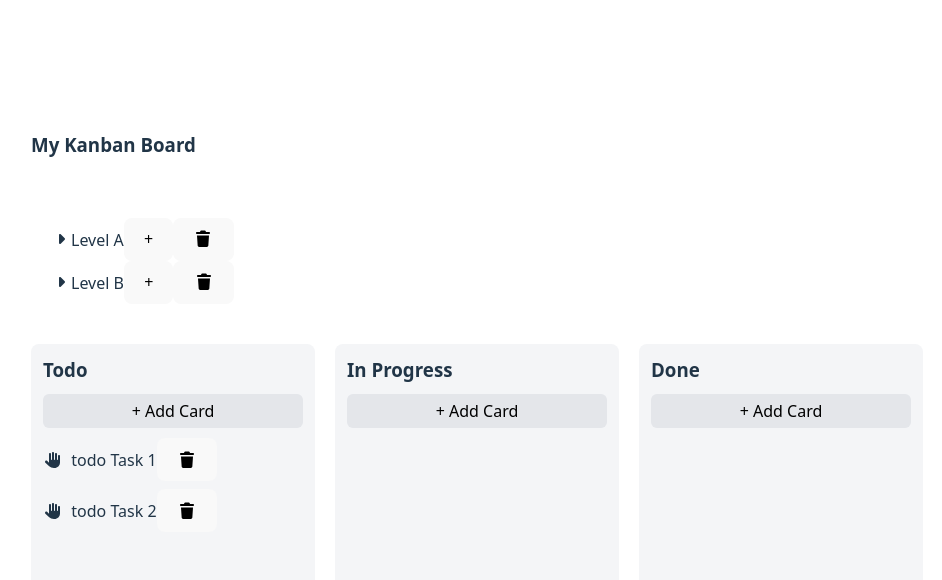
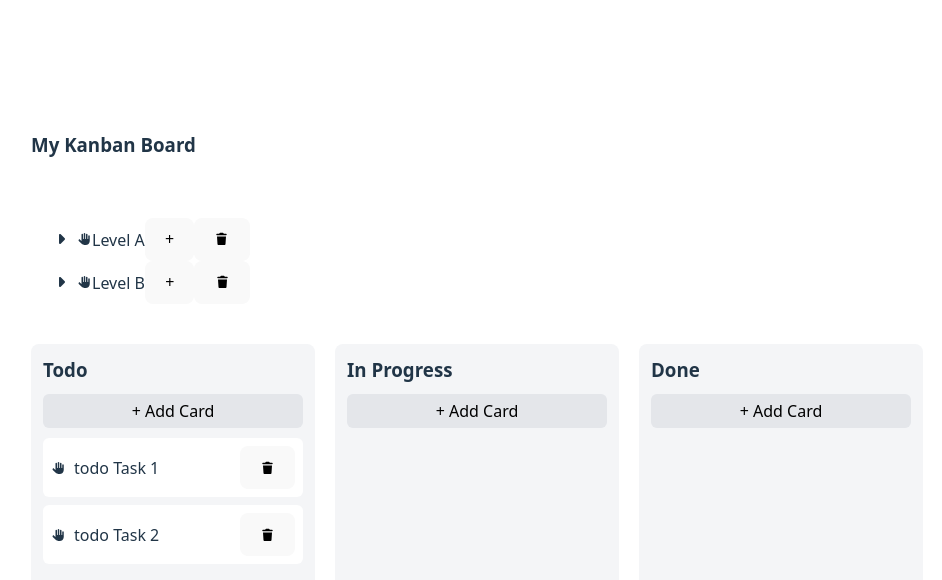
Before and after one commit to shravani0011/frontend-test, a React (Vite) app: page / in a window 1280 px wide. Shown: the top 580 px of the page, without its empty margins (9-951 px from the left). Built offline with nearby package versions, Linux system fonts and the light colour scheme.

Commit message:
Missed code

```diff
--- a/src/components/kanban/Card.tsx
+++ b/src/components/kanban/Card.tsx
@@ -3,33 +3,80 @@ import { useDraggable } from "@dnd-kit/core";
 import { CSS } from "@dnd-kit/utilities";
 import { FontAwesomeIcon } from '@fortawesome/react-fontawesome';
 import { faHand, faTrash } from '@fortawesome/free-solid-svg-icons';
+import { useState } from "react";
 
 type Props = {
     card: CardType;
     columnId: string;
     deleteCard: (cardId: string) => void;
+    updateCardTitle: (cardId: string, newTitle: string) => void;
 };
 
-const Card = ({ card, columnId, deleteCard }: Props) => {
+const Card = ({ card, columnId, deleteCard, updateCardTitle }: Props) => {
     const { attributes, listeners, setNodeRef, transform } = useDraggable({
         id: card.id,
         data: {
             type: "card",
             columnId: columnId,
         },
-    })
+    });
+
+    const [editing, setEditing] = useState(false);
+    const [title, setTitle] = useState(card.title);
 
     const style = {
         transform: CSS.Translate.toString(transform),
         cursor: "grab",
+        display: "flex",
+        alignItems: "center",
+        gap: 8,
+        background: "white",
+        padding: 8,
+        borderRadius: 6,
     };
+
     return (
-        <div ref={setNodeRef} style={{ ...style }}>
-            <span {...listeners} {...attributes}> <FontAwesomeIcon icon={faHand} /></span>&nbsp;&nbsp;
+        <div ref={setNodeRef} style={style}>
+            {/* Drag Handle */}
+            <span {...listeners} {...attributes}>
+                <FontAwesomeIcon icon={faHand} size="xs"/>
+            </span>
 
-            <span>{card.title}</span>
+            {/* Editable Title */}
+            {editing ? (
+                <input
+                    value={title}
+                    autoFocus
+                    onChange={(e) => setTitle(e.target.value)}
+                    onBlur={() => {
+                        updateCardTitle(card.id, title);
+                        setEditing(false);
+                    }}
+                    onKeyDown={(e) => {
+                        if (e.key === "Enter") {
+                            updateCardTitle(card.id, title);
+                            setEditing(false);
+                        }
+                    }}
+                    style={{
+                        flex: 1,
+                        border: "none",
+                        outline: "none",
+                    }}
+                />
+            ) : (
+                <span
+                    style={{ flex: 1 }}
+                    onDoubleClick={() => setEditing(true)}
+                >
+                    {card.title}
+                </span>
+            )}
 
-            <button onClick={() => deleteCard(card.id)}><FontAwesomeIcon icon={faTrash} /></button>
+            {/* Delete Button */}
+            <button onClick={() => deleteCard(card.id)}>
+                <FontAwesomeIcon icon={faTrash} size="xs"/>
+            </button>
         </div>
     );
 };
--- a/src/components/kanban/KankanBoard.tsx
+++ b/src/components/kanban/KankanBoard.tsx
@@ -70,6 +70,17 @@ const KanbanBoard = ({ data }: Props) => {
     );
   };
 
+  const updateCardTitle = (cardId: string, newTitle: string) => {
+    setColumns((prev) =>
+      prev.map((col) => ({
+        ...col,
+        cards: col.cards.map((c) =>
+          c.id === cardId ? { ...c, title: newTitle } : c
+        ),
+      }))
+    );
+  };
+
   const deleteCard = (cardId: string) => {
     setColumns((prev) =>
       prev.map((col) => ({
@@ -98,6 +109,7 @@ const KanbanBoard = ({ data }: Props) => {
             column={col}
             addCard={addCard}
             deleteCard={deleteCard}
+            updateCardTitle={updateCardTitle}
           />
         ))}
       </div>
--- a/src/components/tree/TreeNode.tsx
+++ b/src/components/tree/TreeNode.tsx
@@ -7,7 +7,7 @@ import {
     verticalListSortingStrategy,
 } from "@dnd-kit/sortable";
 import { FontAwesomeIcon } from "@fortawesome/react-fontawesome";
-import { faCaretDown, faCaretRight, faTrash } from "@fortawesome/free-solid-svg-icons";
+import { faCaretDown, faCaretRight, faHand, faTrash } from "@fortawesome/free-solid-svg-icons";
 
 type Props = {
     node: TreeNodeType;
@@ -53,13 +53,21 @@ const style = {
 
     return (
         <div ref={setNodeRef} style={{ marginLeft: 20, ...style }}>
+            {/* Expand Toggle */}
             <span
-                style={{ cursor: "grab" }}
-                {...listeners}
-                {...attributes}
+                style={{ cursor: "pointer" }}
                 onClick={handleToggle}
             >
             {expanded ? <FontAwesomeIcon icon={faCaretDown} /> : <FontAwesomeIcon icon={faCaretRight} />}
+            </span>
+
+            {/* Drag Handle (separate) */}
+            <span
+                {...listeners}
+                {...attributes}
+                style={{ cursor: "grab", marginLeft: 6 }}
+            >
+                <FontAwesomeIcon icon={faHand} size="xs" />
             </span>
 
             {editing ? (
@@ -94,7 +102,7 @@ const style = {
                     }
                 }}
             >
-               <FontAwesomeIcon icon={faTrash} />
+                <FontAwesomeIcon icon={faTrash} size="xs"/>
             </button>
             {loading && <div>Loading...</div>}
             {expanded && node.children && (
```
Lines whose indentation alone changed are shown as unchanged.
